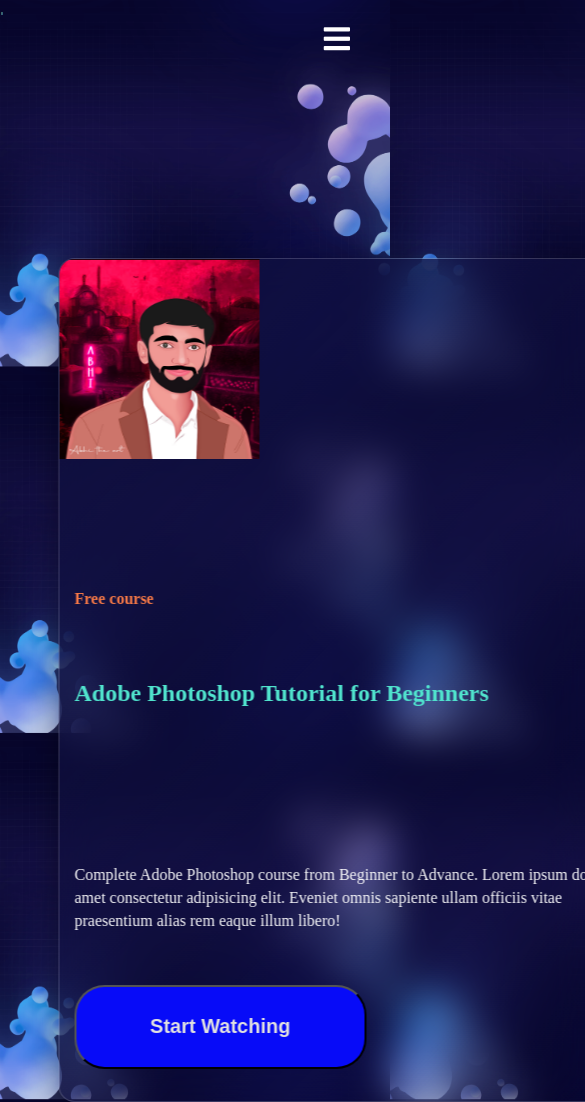
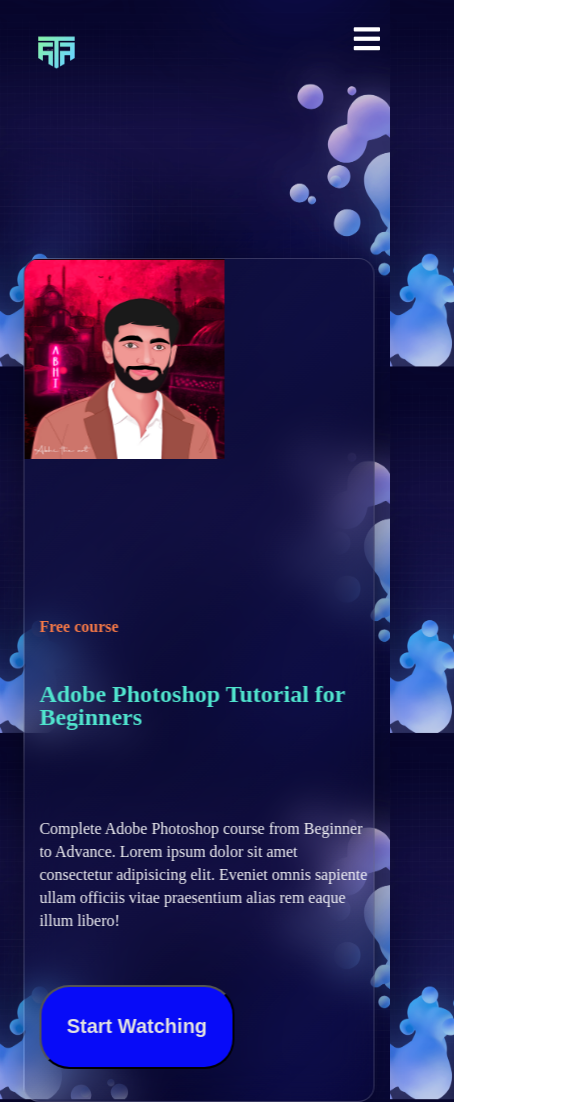
Before and after one commit to Abhithecoder-22/gist, a plain HTML site: page index.html in a window 390 px wide. Shown: the top 1102 px of the page, 585 px wide, since content can reach past the window. Drawn offline with Linux system fonts and the light colour scheme.

Commit message:
Update style.css

```diff
--- a/style.css
+++ b/style.css
@@ -7,9 +7,11 @@
   box-sizing: border-box;
   /* width: 100%; */
   background-image: url('bg_bottom.png');
-  background-repeat: repeat;
+  /* background-repeat: repeat; */
     background-size: cover;
-
+zoom: reset;
+z-index: 0;
+overflow-x: hidden;
     /* background-attachment: fixed;
     backdrop-filter: blur(4px); */
 
@@ -192,10 +194,16 @@
   }
   @media (max-width:800px) {
    .checkbtn{
+    /* position: absolute; */
+    position: relative;
     display: block;
+    justify-content: right;
+    margin: 0 10px;
+    z-index: 1;
    }
    body{
     width: 100%;
+    /* zoom: unset; */
    }
   nav ul{
     position: fixed;
@@ -205,11 +213,13 @@
     left: -100%;
     text-align: center;
     transition: all .5s;
+    background-color: #f67947;
    }
    nav ul li{
     display: block;
     margin: -18px 0;
     line-height: 30px;
+    background-color: #f67947;
 
    }
    nav ul li a{
@@ -223,9 +233,13 @@
     left: 0;
    }
    .logo img{
-    width: 1vw;
-    height: 1vh;
+    /* position: absolute; */
+    width: 100%;
+    height: 10vh;
     margin: 10px 0;
+   }
+   .btn{
+    width: 50vw;
    }
    .boxes{
     /* position: relative; */
@@ -233,14 +247,15 @@
     display: flex;
     flex-direction: column;
     justify-content: center;
-    margin: 80vh 40vw;
+    margin: 80vh 1vw;
+    z-index: -1;
     /* top: -10%; */
     /* justify-content: center; */
    }
    .boxes .box{
     /* position: relative; */
     /* width: 140vw; */
-    width: 150vw;
+    width: 90vw;
     height: 100vh;
    }
    .about-text h2{
```
